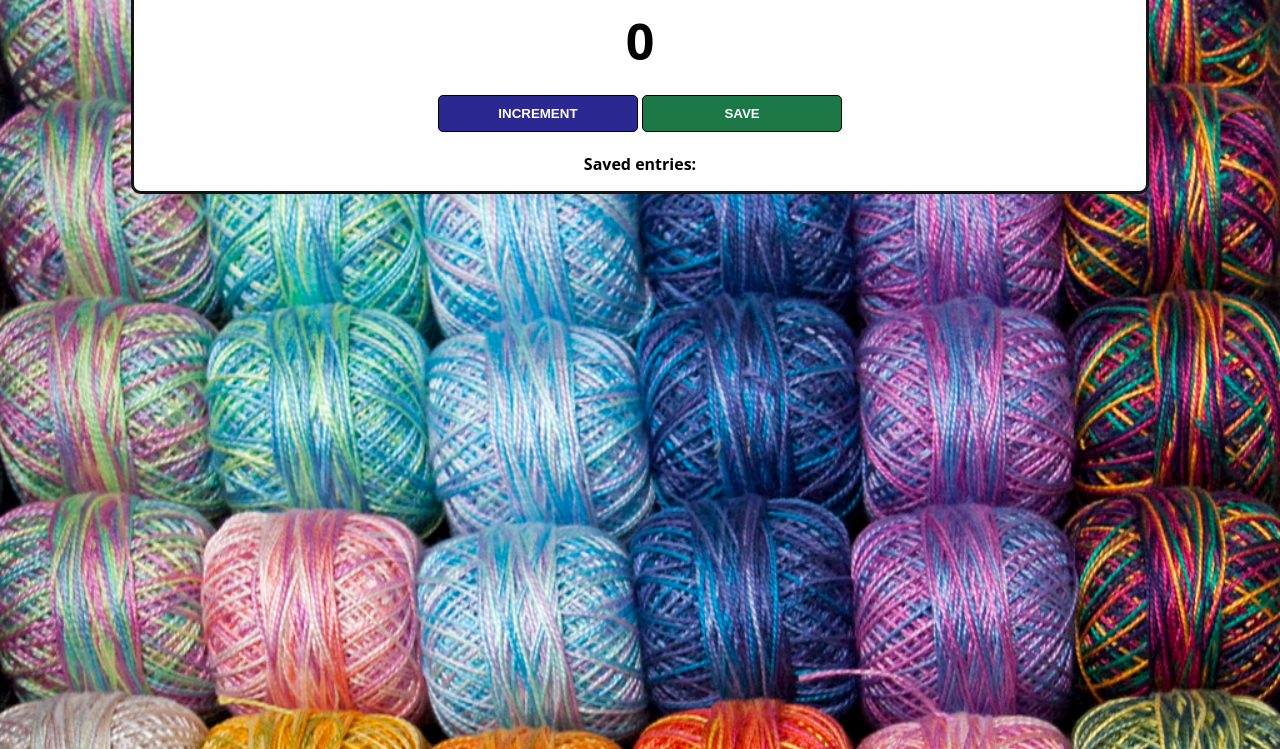
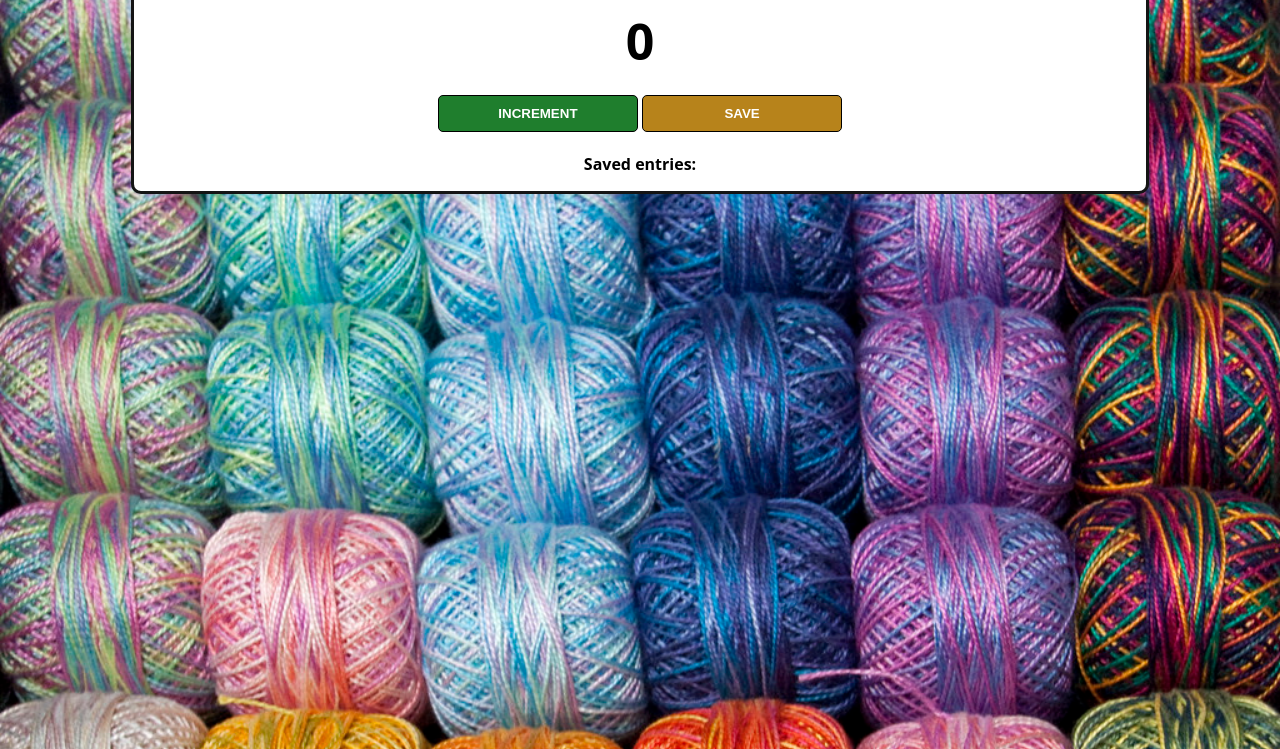
Before and after one commit to Freddyzback/Passenger-counter, a plain HTML site: page index.html in a window 1280 px wide. Shown: the part 67-816 px from the top of the page. Drawn offline with Linux system fonts and the light colour scheme.

Commit message:
Modified buttons colors
I did it to experiment with GitHub, nothing to see here.

```diff
--- a/index.css
+++ b/index.css
@@ -37,11 +37,11 @@ button {
 }
 
 #increment-btn {
-    background: #2C2891;
+    background: #1f7e2d;
 }
 
 #save-btn {
-    background: #1C7947;
+    background: #b7831b;
 }
 
 #save-el {
```
